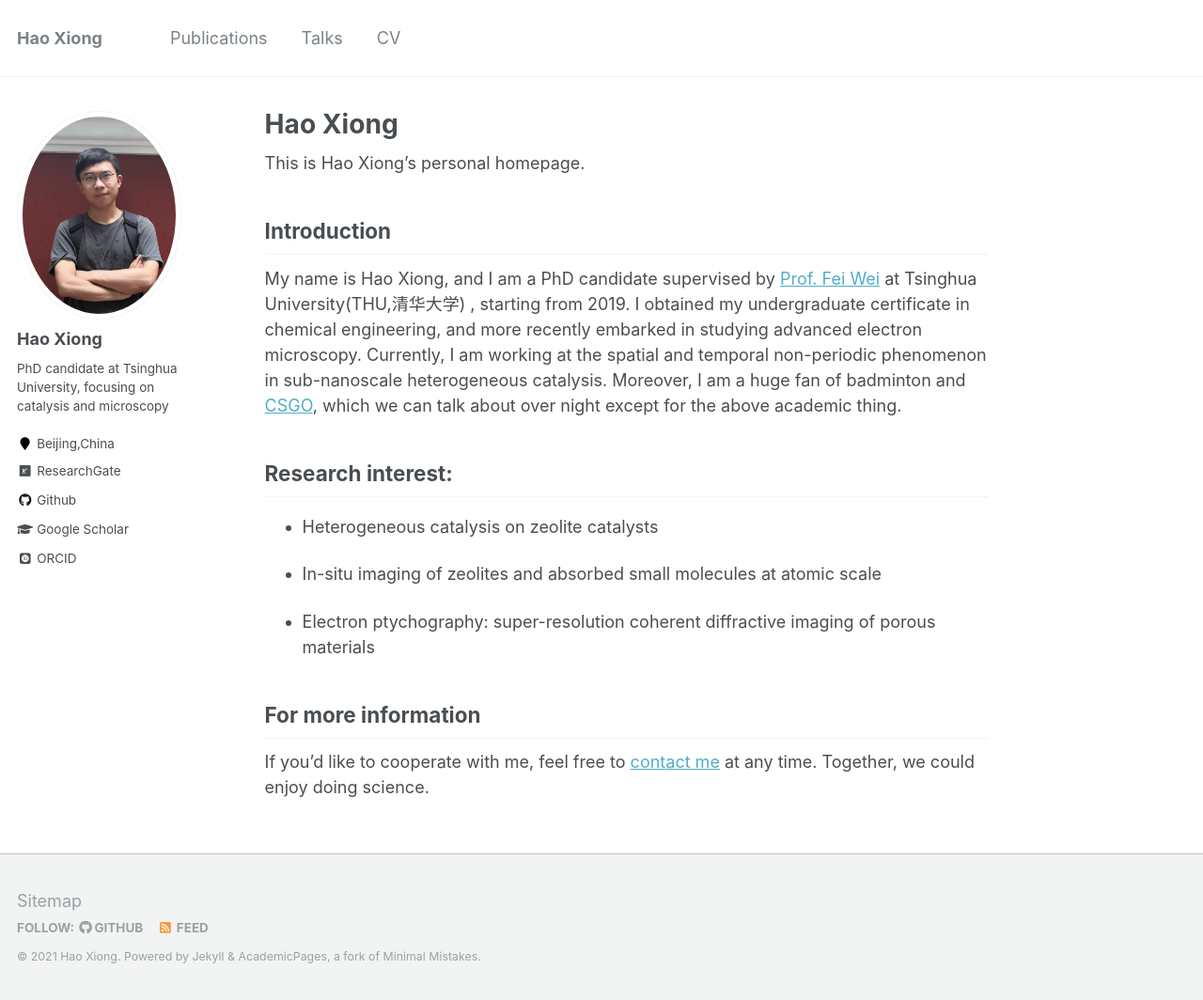
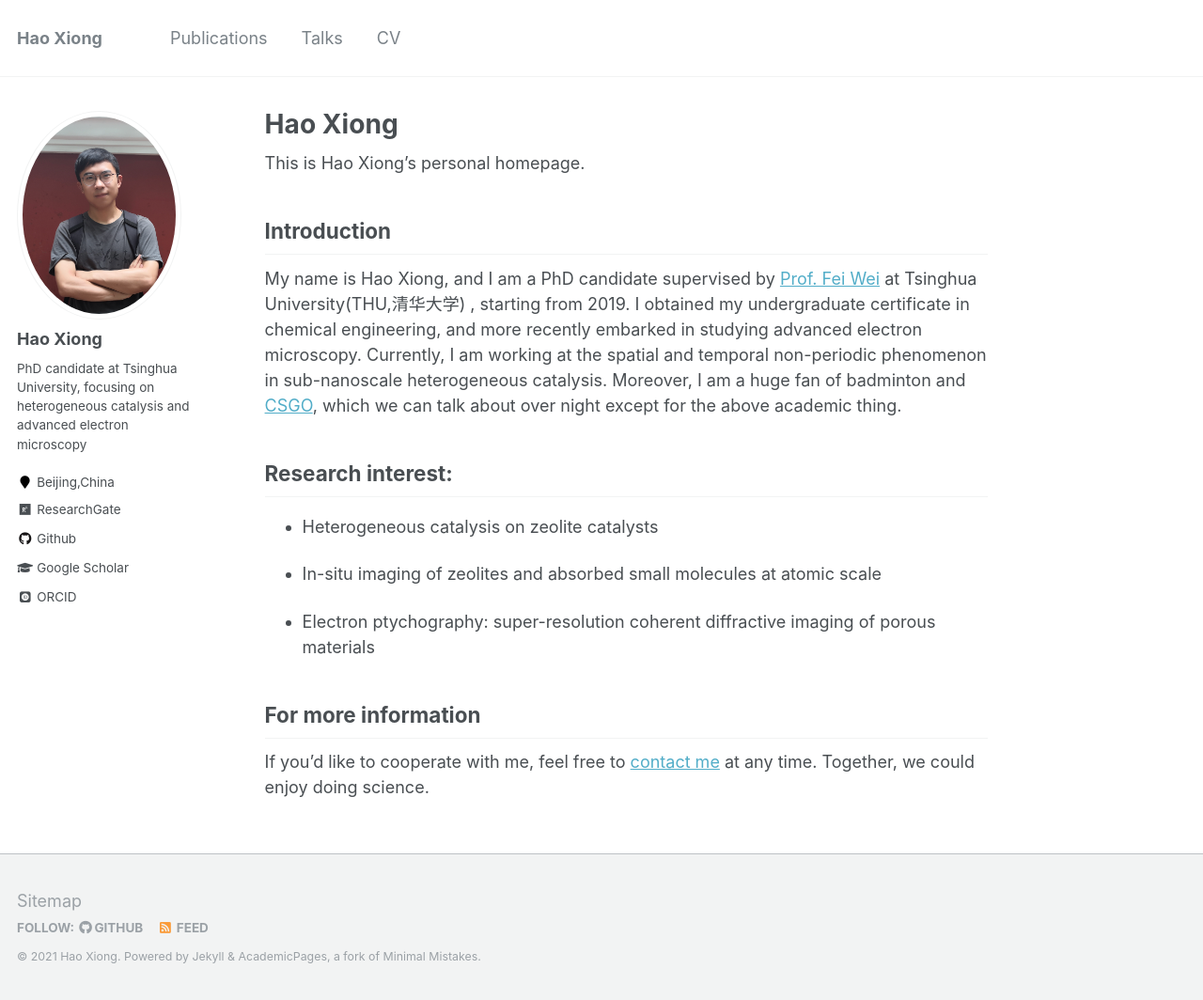
Before and after one commit to xiongh15/xiongh15.github.io, a Jekyll site: the page built from _pages/about.md, in a window 1280 px wide and 1064 px high. Shown: the whole window at 94% size. Built offline with Jekyll 4.4.1, drawn with Linux system fonts in a browser that asks for light colours; some web fonts are replaced.

Commit message:
update side bar

```diff
--- a/_config.yml
+++ b/_config.yml
@@ -82,7 +82,7 @@ analytics:
 author:
   name             : "Hao Xiong"
   avatar           : "profile.png"
-  bio              : "PhD candidate at Tsinghua University, focusing on catalysis and microscopy"
+  bio              : "PhD candidate at Tsinghua University, focusing on heterogeneous catalysis and advanced electron microscopy"
   location         : "Beijing,China"
   employer         :
   pubmed           : #"https://www.ncbi.nlm.nih.gov/pubmed/?term=john+snow"
```
